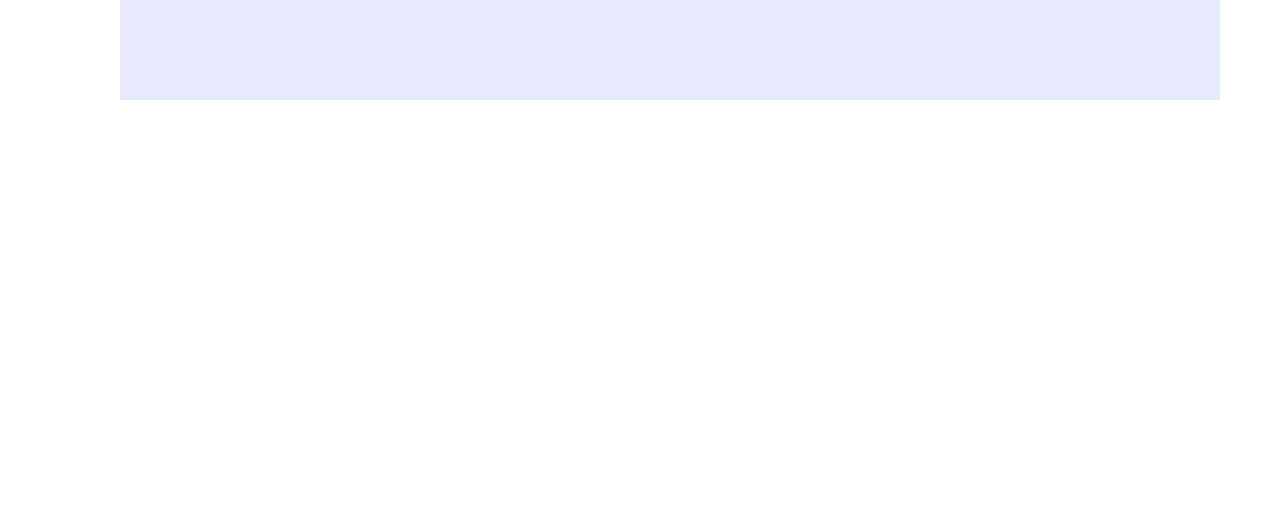
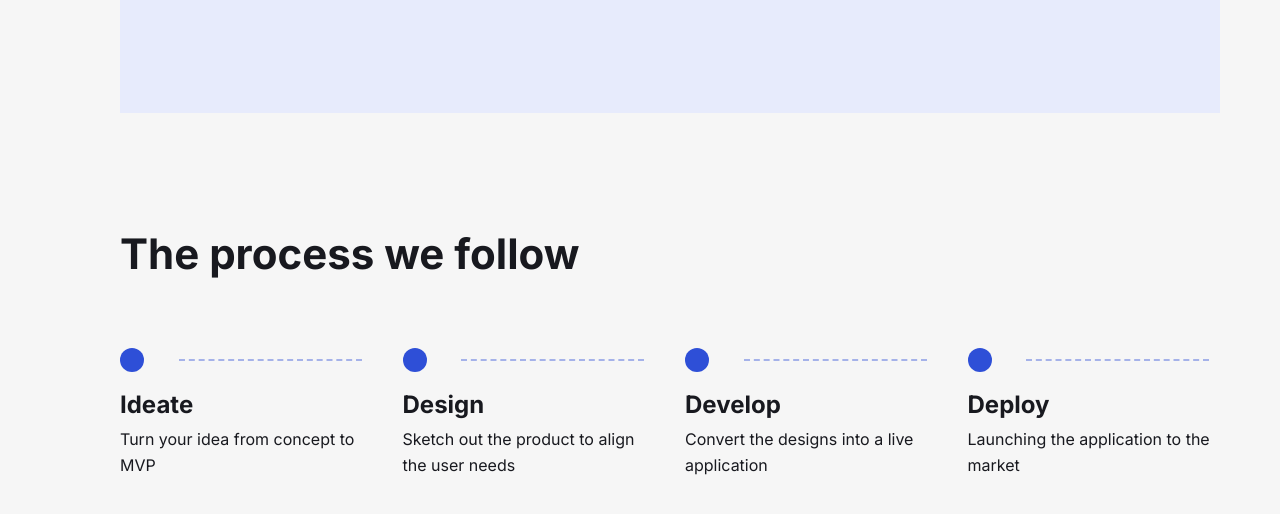
Before and after one commit to Capybarka/Tweakful-, a plain HTML site: page index.html in a window 1280 px wide. Shown: the part 2655-3169 px from the top of the page. Before the commit the page ends 2870 px from the top, so only its background shows below. Drawn offline with nearby package versions, Linux system fonts and the light colour scheme.

Commit message:
add "the process we follow" section

```diff
--- a/index.html
+++ b/index.html
@@ -186,6 +186,44 @@
             </div>
             <img class="story-img" src="/images/success-story-img.png" alt="фото девушки">
         </section>
+
+        <section class="process-container">
+            <h2 class="process-title">The process we follow</h2>
+            <ul class="process-list">
+                <li class="process-list-item">
+                    <div class="process-decoration-wrapper">
+                        <div class="circel-block"></div>
+                        <hr class="line">
+                    </div>
+                    <h3 class="process-list-item-title">Ideate</h3>
+                    <p class="process-description">Turn your idea from concept to MVP</p>
+                </li>
+                <li class="process-list-item">
+                    <div class="process-decoration-wrapper">
+                        <div class="circel-block"></div>
+                        <hr class="line">
+                    </div>
+                    <h3 class="process-list-item-title">Design</h3>
+                    <p class="process-description">Sketch out the product to align the user needs</p>
+                </li>
+                <li class="process-list-item">
+                    <div class="process-decoration-wrapper">
+                        <div class="circel-block"></div>
+                        <hr class="line">
+                    </div>
+                    <h3 class="process-list-item-title">Develop</h3>
+                    <p class="process-description">Convert the designs into a live application</p>
+                </li>
+                <li class="process-list-item">
+                    <div class="process-decoration-wrapper">
+                        <div class="circel-block"></div>
+                        <hr class="line">
+                    </div>
+                    <h3 class="process-list-item-title">Deploy</h3>
+                    <p class="process-description">Launching the application to the market</p>
+                </li>
+            </ul>
+        </section>
     </main>
 </body>
 
--- a/style.css
+++ b/style.css
@@ -2,6 +2,8 @@ html {
     box-sizing: border-box;
     font-size: 16px;
     font-weight: 400;
+    color: #18191F;
+    line-height: 26px;
     font-family: 'Inter', sans-serif;
 }
 
@@ -40,9 +42,8 @@ a {
     text-decoration: none;
 }
 
-/* /////////////// */
 body {
-    /* background-color: rgb(233, 233, 233); */
+    background-color: rgb(246, 246, 246);
 }
 
 header {
@@ -420,3 +421,58 @@ main {
     width: 26px;
     height: 6px;
 }
+
+/* The process we follow */
+.process-container {
+    width: 1100px;
+    margin: 0 auto;
+    margin-bottom: 60px;
+}
+
+.process-title {
+    color: #18191F;
+    font-size: 42px;
+    font-weight: 700;
+    line-height: 52px;
+    margin-bottom: 52px;
+}
+
+.process-list {
+    display: flex;
+    gap: 30px;
+}
+
+.process-decoration-wrapper {
+    display: flex;
+    gap: 24px;
+    align-items: center;
+    margin-bottom: 16px;
+}
+
+.line {
+    width: 183px;
+    height: 0;
+    border: none;
+    border-top: 2px dashed #2E4FD7;
+    opacity: 0.4;
+}
+
+.process-list-item {
+    padding-bottom: 16px;
+    padding-top: 16px;
+    width: 255px;
+}
+
+.circel-block {
+    background-color: rgba(46, 79, 215, 1);
+    width: 24px;
+    height: 24px;
+    border-radius: 50%;
+}
+
+.process-list-item-title {
+    font-size: 24px;
+    font-weight: 700;
+    line-height: 34px;
+    margin-bottom: 4px;
+}
```
